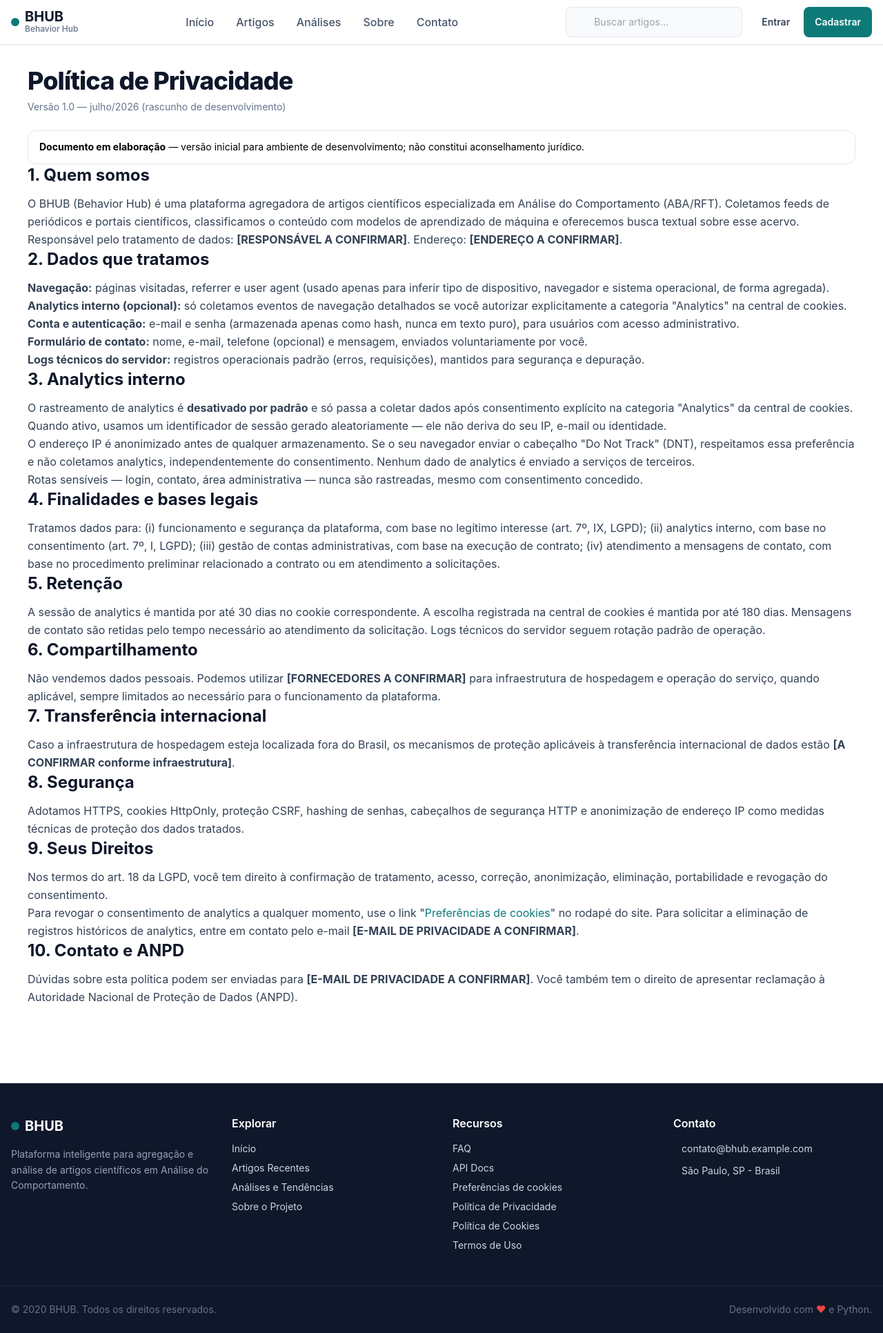
After one commit to elissoncardoso1/Bhub_python, a Python web app: template bhub-backend-python/app/templates/pages/privacy.html in a window 1280 px wide. The commit adds this page. Shown: the whole page at 69% size. Run offline with Jinja, Linux system fonts and the light colour scheme; the template is opened without the code that fills it: most values are stand-ins (such as "Sample title", 1, 10 or a date in 2020); some libraries are stand-ins or nearby versions.

Commit message:
feat(privacy): paginas de Privacidade, Cookies e Termos de Uso (v0 com placeholders)

```diff
--- /dev/null
+++ b/bhub-backend-python/app/templates/pages/privacy.html
@@ -0,0 +1,146 @@
+{% extends "base.html" %}
+
+{% block title %}Política de Privacidade - BHUB{% endblock %}
+
+{% block meta_description %}Política de Privacidade do BHUB - Behavior Hub: como tratamos dados de navegação, conta e contato conforme a LGPD.{% endblock %}
+
+{% block og_title %}Política de Privacidade - BHUB{% endblock %}
+{% block og_description %}Como o BHUB trata dados pessoais: navegação, analytics opcional, conta e contato.{% endblock %}
+{% block twitter_title %}Política de Privacidade - BHUB{% endblock %}
+{% block twitter_description %}Como o BHUB trata dados pessoais: navegação, analytics opcional, conta e contato.{% endblock %}
+
+{% block content %}
+<div class="mx-auto max-w-3xl px-4 py-10 sm:px-6">
+    <h1 class="text-3xl sm:text-4xl font-extrabold text-slate-900 tracking-tight mb-2">Política de Privacidade</h1>
+    <p class="text-sm text-slate-500 mb-6">Versão 1.0 — julho/2026 (rascunho de desenvolvimento)</p>
+
+    <div class="mb-10 rounded-xl border border-warning-500 bg-warning-50 text-warning-700 px-4 py-3 text-sm leading-relaxed" role="note">
+        <strong>Documento em elaboração</strong> — versão inicial para ambiente de desenvolvimento; não constitui aconselhamento jurídico.
+    </div>
+
+    <div class="prose prose-slate max-w-none space-y-10 text-slate-700 leading-relaxed">
+        <section>
+            <h2 class="text-xl sm:text-2xl font-bold text-slate-900 mb-3">1. Quem somos</h2>
+            <p>
+                O BHUB (Behavior Hub) é uma plataforma agregadora de artigos científicos especializada em Análise do
+                Comportamento (ABA/RFT). Coletamos feeds de periódicos e portais científicos, classificamos o
+                conteúdo com modelos de aprendizado de máquina e oferecemos busca textual sobre esse acervo.
+            </p>
+            <p>
+                Responsável pelo tratamento de dados: <strong>[RESPONSÁVEL A CONFIRMAR]</strong>.
+                Endereço: <strong>[ENDEREÇO A CONFIRMAR]</strong>.
+            </p>
+        </section>
+
+        <section>
+            <h2 class="text-xl sm:text-2xl font-bold text-slate-900 mb-3">2. Dados que tratamos</h2>
+            <p>
+                <strong>Navegação:</strong> páginas visitadas, referrer e user agent (usado apenas para inferir tipo
+                de dispositivo, navegador e sistema operacional, de forma agregada).
+            </p>
+            <p>
+                <strong>Analytics interno (opcional):</strong> só coletamos eventos de navegação detalhados se você
+                autorizar explicitamente a categoria "Analytics" na central de cookies.
+            </p>
+            <p>
+                <strong>Conta e autenticação:</strong> e-mail e senha (armazenada apenas como hash, nunca em texto
+                puro), para usuários com acesso administrativo.
+            </p>
+            <p>
+                <strong>Formulário de contato:</strong> nome, e-mail, telefone (opcional) e mensagem, enviados
+                voluntariamente por você.
+            </p>
+            <p>
+                <strong>Logs técnicos do servidor:</strong> registros operacionais padrão (erros, requisições),
+                mantidos para segurança e depuração.
+            </p>
+        </section>
+
+        <section>
+            <h2 class="text-xl sm:text-2xl font-bold text-slate-900 mb-3">3. Analytics interno</h2>
+            <p>
+                O rastreamento de analytics é <strong>desativado por padrão</strong> e só passa a coletar dados após
+                consentimento explícito na categoria "Analytics" da central de cookies. Quando ativo, usamos um
+                identificador de sessão gerado aleatoriamente — ele não deriva do seu IP, e-mail ou identidade.
+            </p>
+            <p>
+                O endereço IP é anonimizado antes de qualquer armazenamento. Se o seu navegador enviar o cabeçalho
+                "Do Not Track" (DNT), respeitamos essa preferência e não coletamos analytics, independentemente do
+                consentimento. Nenhum dado de analytics é enviado a serviços de terceiros.
+            </p>
+            <p>
+                Rotas sensíveis — login, contato, área administrativa — nunca são rastreadas, mesmo com
+                consentimento concedido.
+            </p>
+        </section>
+
+        <section>
+            <h2 class="text-xl sm:text-2xl font-bold text-slate-900 mb-3">4. Finalidades e bases legais</h2>
+            <p>
+                Tratamos dados para: (i) funcionamento e segurança da plataforma, com base no legítimo interesse
+                (art. 7º, IX, LGPD); (ii) analytics interno, com base no consentimento (art. 7º, I, LGPD); (iii)
+                gestão de contas administrativas, com base na execução de contrato; (iv) atendimento a mensagens de
+                contato, com base no procedimento preliminar relacionado a contrato ou em atendimento a solicitações.
+            </p>
+        </section>
+
+        <section>
+            <h2 class="text-xl sm:text-2xl font-bold text-slate-900 mb-3">5. Retenção</h2>
+            <p>
+                A sessão de analytics é mantida por até 30 dias no cookie correspondente. A escolha registrada na
+                central de cookies é mantida por até 180 dias. Mensagens de contato são retidas pelo tempo necessário
+                ao atendimento da solicitação. Logs técnicos do servidor seguem rotação padrão de operação.
+            </p>
+        </section>
+
+        <section>
+            <h2 class="text-xl sm:text-2xl font-bold text-slate-900 mb-3">6. Compartilhamento</h2>
+            <p>
+                Não vendemos dados pessoais. Podemos utilizar <strong>[FORNECEDORES A CONFIRMAR]</strong> para
+                infraestrutura de hospedagem e operação do serviço, quando aplicável, sempre limitados ao necessário
+                para o funcionamento da plataforma.
+            </p>
+        </section>
+
+        <section>
+            <h2 class="text-xl sm:text-2xl font-bold text-slate-900 mb-3">7. Transferência internacional</h2>
+            <p>
+                Caso a infraestrutura de hospedagem esteja localizada fora do Brasil, os mecanismos de proteção
+                aplicáveis à transferência internacional de dados estão <strong>[A CONFIRMAR conforme
+                infraestrutura]</strong>.
+            </p>
+        </section>
+
+        <section>
+            <h2 class="text-xl sm:text-2xl font-bold text-slate-900 mb-3">8. Segurança</h2>
+            <p>
+                Adotamos HTTPS, cookies HttpOnly, proteção CSRF, hashing de senhas, cabeçalhos de segurança HTTP e
+                anonimização de endereço IP como medidas técnicas de proteção dos dados tratados.
+            </p>
+        </section>
+
+        <section>
+            <h2 class="text-xl sm:text-2xl font-bold text-slate-900 mb-3">9. Seus Direitos</h2>
+            <p>
+                Nos termos do art. 18 da LGPD, você tem direito à confirmação de tratamento, acesso, correção,
+                anonimização, eliminação, portabilidade e revogação do consentimento.
+            </p>
+            <p>
+                Para revogar o consentimento de analytics a qualquer momento, use o link
+                "<a href="#" data-consent-open class="text-primary-600 underline hover:text-primary-700">Preferências de cookies</a>"
+                no rodapé do site. Para solicitar a eliminação de registros históricos de analytics, entre em
+                contato pelo e-mail <strong>[E-MAIL DE PRIVACIDADE A CONFIRMAR]</strong>.
+            </p>
+        </section>
+
+        <section>
+            <h2 class="text-xl sm:text-2xl font-bold text-slate-900 mb-3">10. Contato e ANPD</h2>
+            <p>
+                Dúvidas sobre esta política podem ser enviadas para
+                <strong>[E-MAIL DE PRIVACIDADE A CONFIRMAR]</strong>. Você também tem o direito de apresentar
+                reclamação à Autoridade Nacional de Proteção de Dados (ANPD).
+            </p>
+        </section>
+    </div>
+</div>
+{% endblock %}
```
Also changed, not shown: bhub-backend-python/app/templates/pages/cookies.html (added, +106 -0 lines), bhub-backend-python/app/templates/pages/terms.html (added, +116 -0 lines), bhub-backend-python/app/web/routes.py (+51 -0 lines), bhub-backend-python/tests/test_legal_pages.py (+33 -0 lines), bhub-backend-python/app/static/css/output.css.
